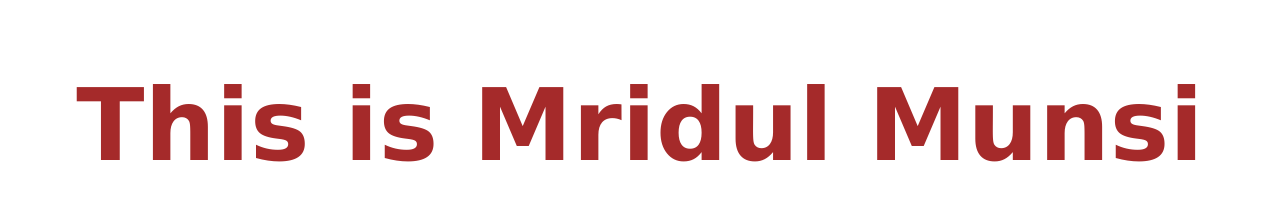
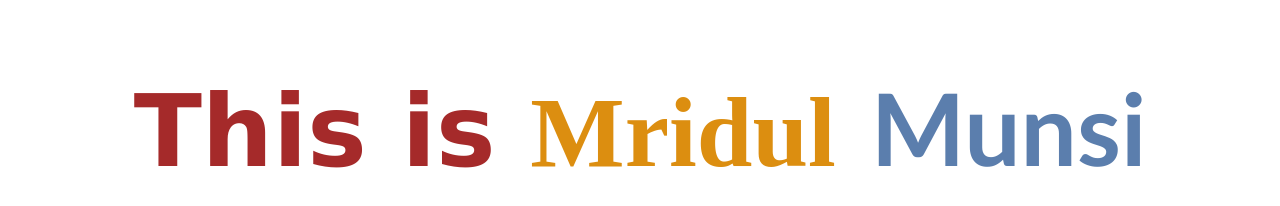
Before and after one commit to mridulmunsi/aboutme, a plain HTML site: page index.html in a window 1280 px wide. Drawn offline with Linux system fonts and the light colour scheme.

Commit message:
Update index.html

```diff
--- a/index.html
+++ b/index.html
@@ -7,6 +7,6 @@
     <title>Home</title>
 </head>
 <body>
-    <h1>This is Mridul Munsi</h1>
+    <h1>This is <div1>Mridul</div1> <div2>Munsi</div2></h1>
 </body>
 </html>
```
